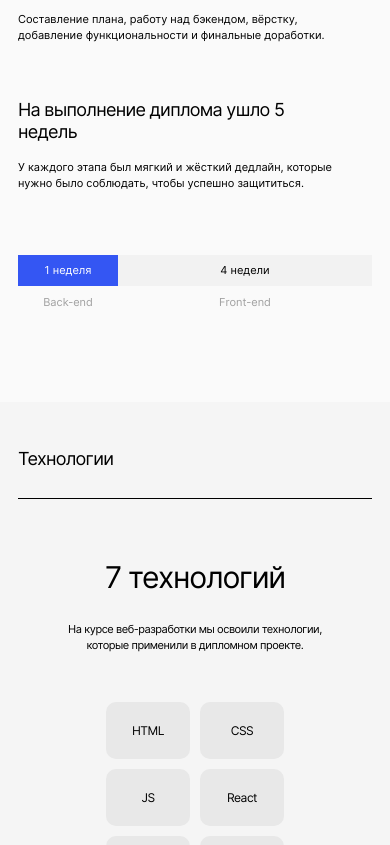
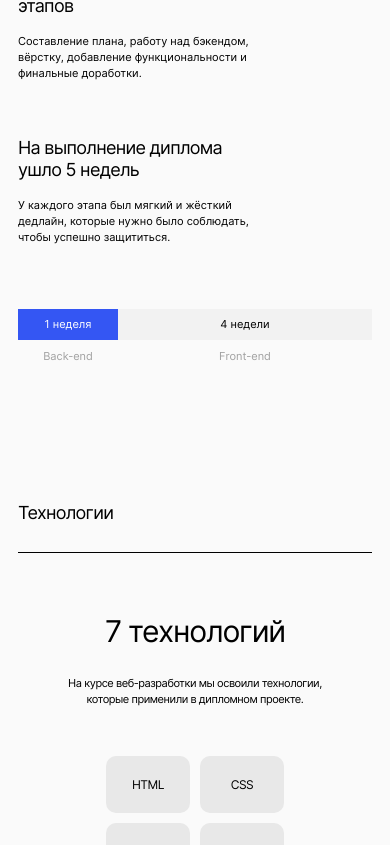
Before and after one commit to Marvin811/movies-explorer-frontend, a React (Create React App) app: page / in a window 390 px wide. Shown: the part 1133-1978 px from the top of the page. Built offline with nearby package versions, Linux system fonts and the light colour scheme.

Commit message:
fix: исправлен фоновый цвет techs/настроен роутинг/добавлен для поиска фильма required

```diff
--- a/src/components/AboutMe/AboutMe.css
+++ b/src/components/AboutMe/AboutMe.css
@@ -127,6 +127,23 @@
     }
 }
 
+@media screen and (max-width: 750px) {
+    .about-me__info-title {
+        padding-right: 30px;
+
+    }
+
+    .about-me__info-subtitle {
+        padding-right: 30px;
+
+    }
+
+    .about-me__info-text {
+        padding-right: 30px;
+    }
+}
+
+
 @media screen and (max-width: 450px) {
     .about-me__title {
         padding: 47px 0 28px;
--- a/src/components/AboutProject/AboutProject.css
+++ b/src/components/AboutProject/AboutProject.css
@@ -71,7 +71,7 @@
     margin: 14px 0 0 0;
 }
 
-@media (max-width: 900px) {
+@media screen and (max-width: 900px) {
     .about-project {
         padding: 90px 50px;
     }
@@ -105,7 +105,14 @@
 
 }
 
-@media (max-width: 550px) {
+@media screen and (max-width: 750px) {
+    .about-project__text-column {
+        max-width: 250px;
+    }
+}
+
+
+@media screen and (max-width: 550px) {
     .about-project {
         padding: 70px 18px 93px 18px;
     }
--- a/src/components/Header/Header.js
+++ b/src/components/Header/Header.js
@@ -16,7 +16,7 @@ export function Header(props) {
                             <Link className="header__link" to="/signup">
                                 <h2 className="header__link-title">Регистрация</h2>
                             </Link>
-                            <Link className="header__link" to="/movies">
+                            <Link className="header__link" to="/signin">
                                 <button className="header__link-button">Войти</button>
                             </Link>
 
--- a/src/components/SearchForm/SearchForm.css
+++ b/src/components/SearchForm/SearchForm.css
@@ -52,6 +52,7 @@
     border-radius: 30px;
     margin:0 7px 0 7px;
     opacity: 1;
+    background-color: #fafafa;
 
 }
 
--- a/src/components/SearchForm/SearchForm.js
+++ b/src/components/SearchForm/SearchForm.js
@@ -15,6 +15,7 @@ export function SearchForm(props) {
                             type="text"
                             name="searchValue"
                             placeholder="Фильм"
+                            required
                         />
                         <button className="search__button" type="submit">
                             <img src={find} alt="Кнопка поиска"/>
--- a/src/components/Techs/Techs.css
+++ b/src/components/Techs/Techs.css
@@ -99,8 +99,8 @@
     }
 }
 
-@media screen and (max-width: 650px){
-    .techs__list{
+@media screen and (max-width: 650px) {
+    .techs__list {
         grid-template-columns: repeat(4, 84px);
         grid-template-rows: 57px;
         grid-auto-rows: 57px;
@@ -111,7 +111,9 @@
 @media screen and (max-width: 550px) {
     .techs {
         min-height: 651px;
+        background-color: #Fafafa;
     }
+
     .techs__title {
         margin: 0 18px;
         font-size: 18px;
```
